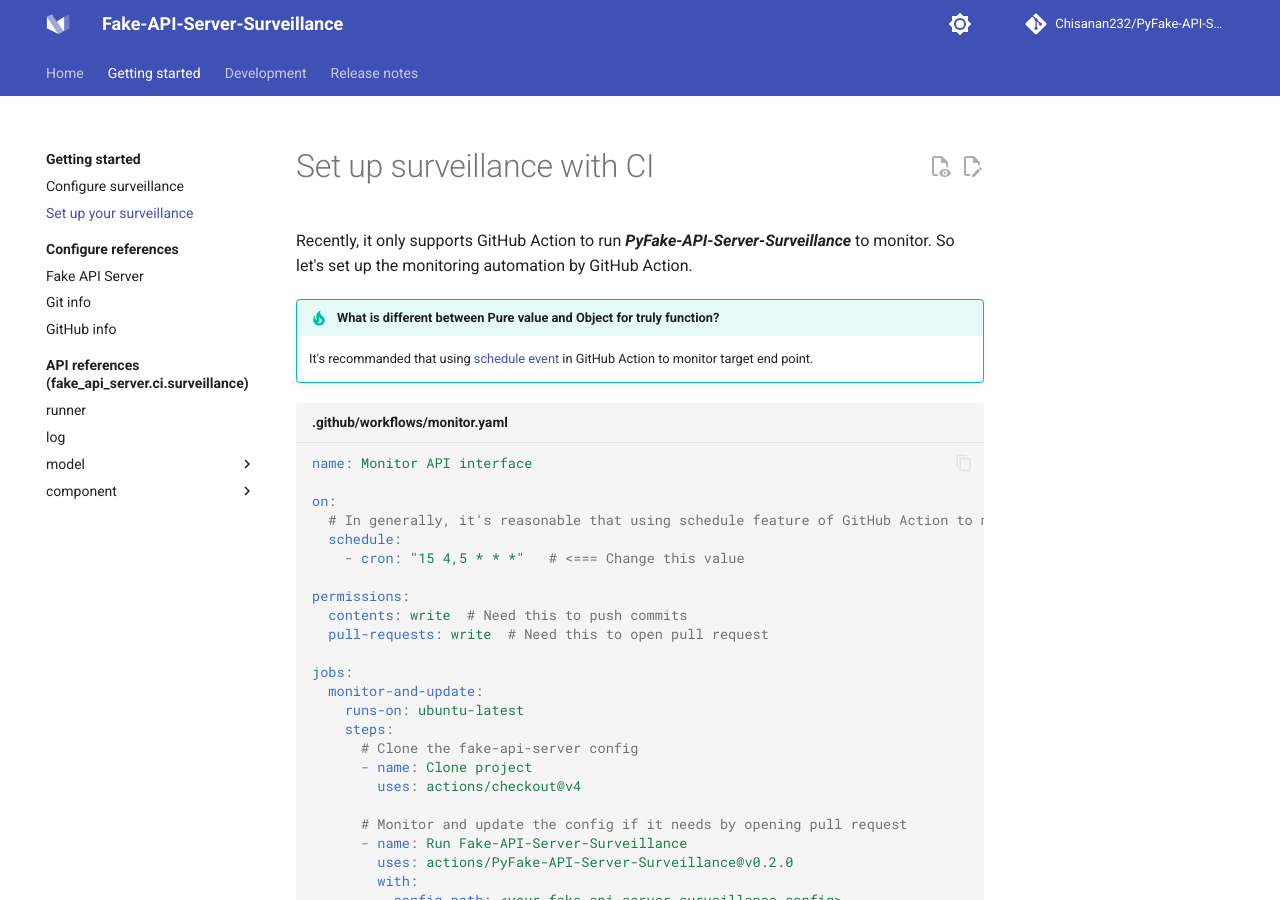
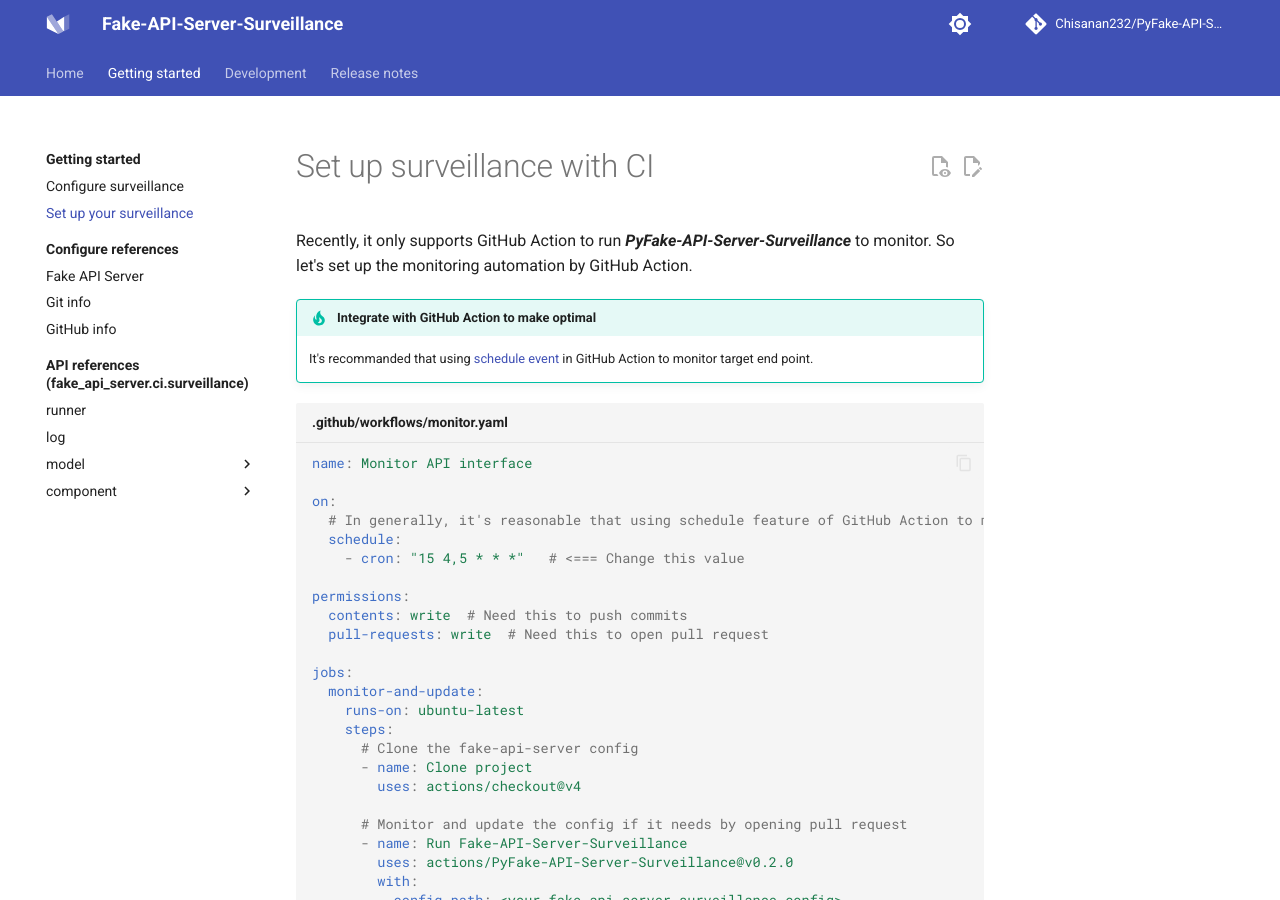
Before and after one commit to Chisanan232/PyFake-API-Server-Surveillance, an MkDocs documentation site: the page built from docs/getting-started/configure-ci-workflow.md, in a window 1280 px wide and 900 px high. Built offline with MkDocs 1.6.1 and Material for MkDocs 9.7.7, drawn with Linux system fonts in a browser that asks for light colours; comment, search, counter and statistics services are not loaded; the version menu is left out.

Commit message:
✏️ Adjust the tip note title to be more readable.

```diff
--- a/docs/getting-started/configure-ci-workflow.md
+++ b/docs/getting-started/configure-ci-workflow.md
@@ -3,7 +3,7 @@
 Recently, it only supports GitHub Action to run **_PyFake-API-Server-Surveillance_** to monitor. So let's set up the
 monitoring automation by GitHub Action.
 
-!!! tip "What is different between **Pure value** and **Object for truly function**?"
+!!! tip "Integrate with **GitHub Action** to make optimal"
 
     It's recommanded that using [schedule event] in GitHub Action to monitor target end point.
 
```
